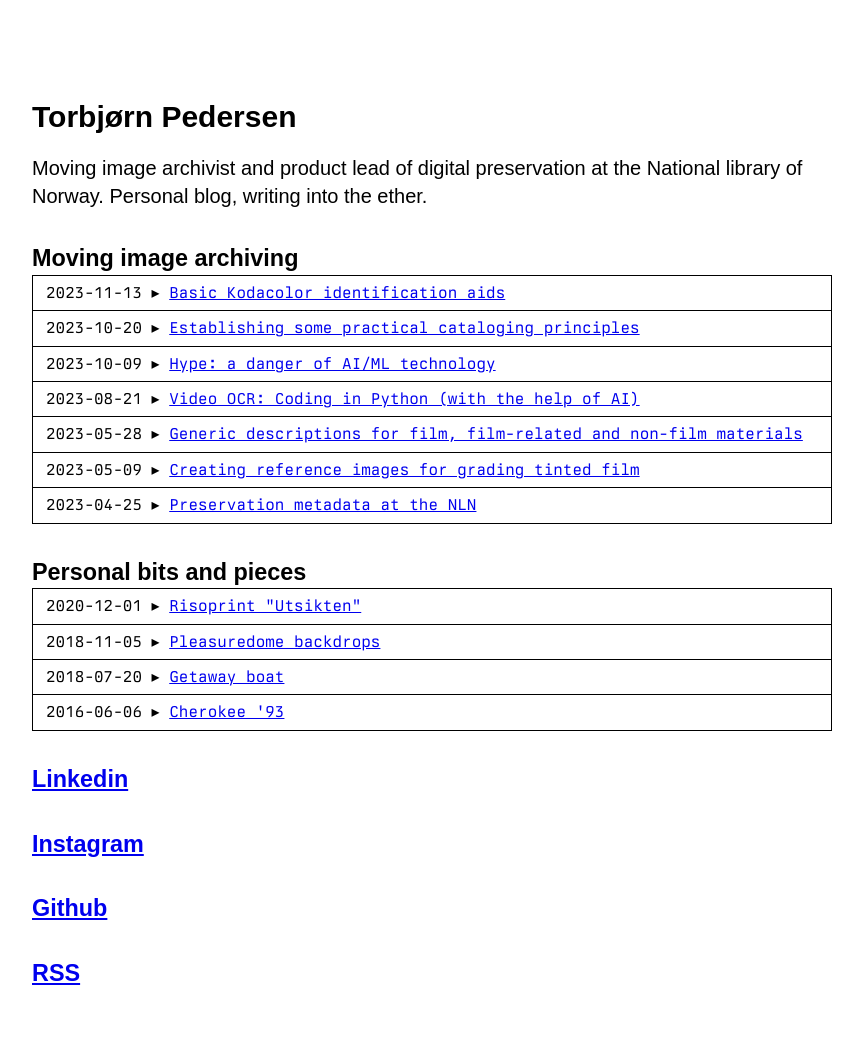
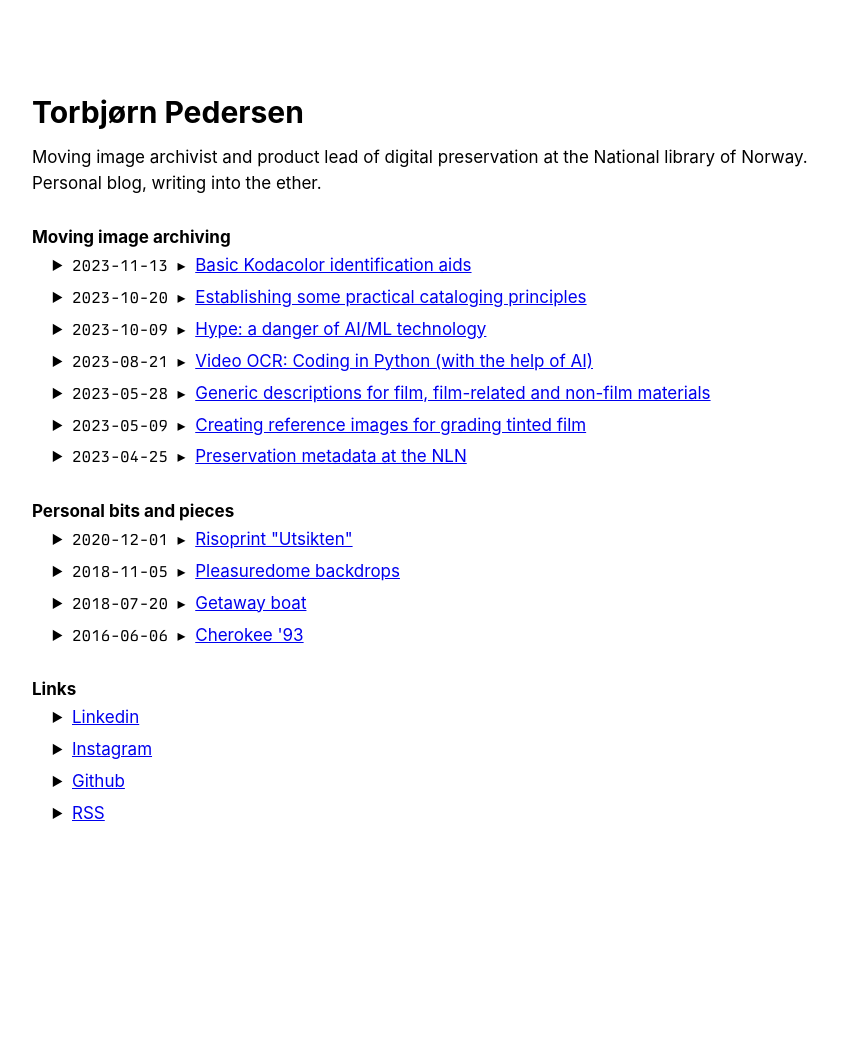
Before and after one commit to torbjornbp/torbjornbp.github.io, a Jekyll site: the page built from index.md, in a window 1280 px wide. Shown: the whole page, without its empty margins (208-1071 px from the left). Built offline with Jekyll 4.4.1, drawn with Linux system fonts in a browser that asks for light colours; some web fonts are replaced; after the commit the page ends 900 px from its top, so only the background shows below that.

Commit message:
layout changes

```diff
--- a/_data/menu.yml
+++ b/_data/menu.yml
@@ -26,11 +26,13 @@ entries:
  #         - title: example page
  #           url: about
 
-  - title: Linkedin
-    url: https://www.linkedin.com/in/torbjørn-pedersen-57617b227/
-  - title: Instagram
-    url: https://www.instagram.com/filmarkivar
-  - title: Github
-    url: https://github.com/torbjornbp
-  - title: RSS
-    url: feed.xml
+  - title: Links
+    entries:
+      - title: Linkedin
+        url: https://www.linkedin.com/in/torbjørn-pedersen-57617b227/
+      - title: Instagram
+        url: https://www.instagram.com/filmarkivar
+      - title: Github
+        url: https://github.com/torbjornbp
+      - title: RSS
+        url: feed.xml
--- a/_includes/menu_item.html
+++ b/_includes/menu_item.html
@@ -1,8 +1,8 @@
 {%- for item in include.collection -%}
   {%- if item.url -%}
-    <h3><a href="{{ item.url }}">{{ item.title }}</a></h2>
+    <ul><li><a href="{{ item.url }}">{{ item.title }}</a></li></ul>
   {%- else -%}
-    <h3>{{ item.title }}</h2>
+    <h4>{{ item.title }}</h4>
   {%- endif -%}
 
   {%- if item.post_list -%}
--- a/_includes/post_list.html
+++ b/_includes/post_list.html
@@ -1,6 +1,6 @@
 <head>
     <style>
-        table {
+        span {
             font-family: 'Berkeley mono';
             font-style: normal;
             font-size: 16px;
@@ -21,16 +21,15 @@
 {%-endif-%}
 
 {%- if posts.size > 0 -%}
-  <table>
+  <ul>
     {%- for post in posts limit: include.limit -%}
-    <tr>
-      <td>{{- post.date | date: site.theme_config.date_format -}} &nbsp▸ <a href="{{ post.url | relative_url }}">{{ post.title }}</a></td>
-    </tr>
+        <li>
+          <span>{{- post.date | date: site.theme_config.date_format -}} &nbsp▸ </span>
+          <a href="{{ post.url | relative_url }}">{{ post.title }}</a>
+        </li>
     {%- endfor -%}
     {%- if include.show_more and limit_exceeded -%}
-    <tr>
-      <td><a href="{{ include.show_more_url }}">{{ include.show_more_text | default: "Show more..." }}</a></td>
-    </tr>
+      <li><a href="{{ include.show_more_url }}">{{ include.show_more_text | default: "Show more..." }}</a></li>
     {%- endif -%}
-  </table>
+  </ul>
 {%- endif -%}
--- a/assets/css/main.scss
+++ b/assets/css/main.scss
@@ -33,8 +33,7 @@ body[a="dark"] { @include dark-appearance; }
 
 
 // -- Fonts -- //
-@import url("https://use.typekit.net/kly0giq.css");
-
+@import url("https://rsms.me/inter/inter.css");
 @font-face {
   font-family: 'Berkeley Mono';
   font-weight: 400;
@@ -45,16 +44,18 @@ body[a="dark"] { @include dark-appearance; }
 // -- Core CSS -- //
 
 body {
-  font-family: "neue-haas-grotesk-display", sans-serif;
-  font-weight: 100;
+ font-family: Inter, sans-serif;
+  font-feature-settings: 'liga' 1, 'calt' 1; /* fix for Chrome */
   font-style: normal;
-  font-size: 20px;
-  line-height: 1.4;
+  font-size: 17px;
+  line-height: 1.5;
   font-variant-ligatures: common-ligatures;
   -webkit-font-feature-settings: "liga";
 }
 
 h1, h2, h3, h4, h5, h6 {
+  font-weight: 700;
+  line-height: 1.1;
   margin-bottom: 0rem;
   margin-top: 2rem;
   }
@@ -76,21 +77,22 @@ ul {
 }
 
 div.highlighter-rouge code {
-  font-family: "Berkeley Mono";
+  font-family: "Berkeley Mono", monospace;
+  line-height: 1;
+  font-weight: 400;
   white-space: pre;
   font-size: 11px;
   font-variant-ligatures: none;
 }
 
 blockquote {
-  font-family: "Berkeley Mono";
-  font-size: 17px;
   margin: 0 auto;
   font-style: normal;
 }
 
 hr {
-  font-family: "Berkeley Mono";
+  font-family: "Berkeley Mono", monospace;
+  font-weight: 400;;
   font-size: 17px;
 }
 
```
